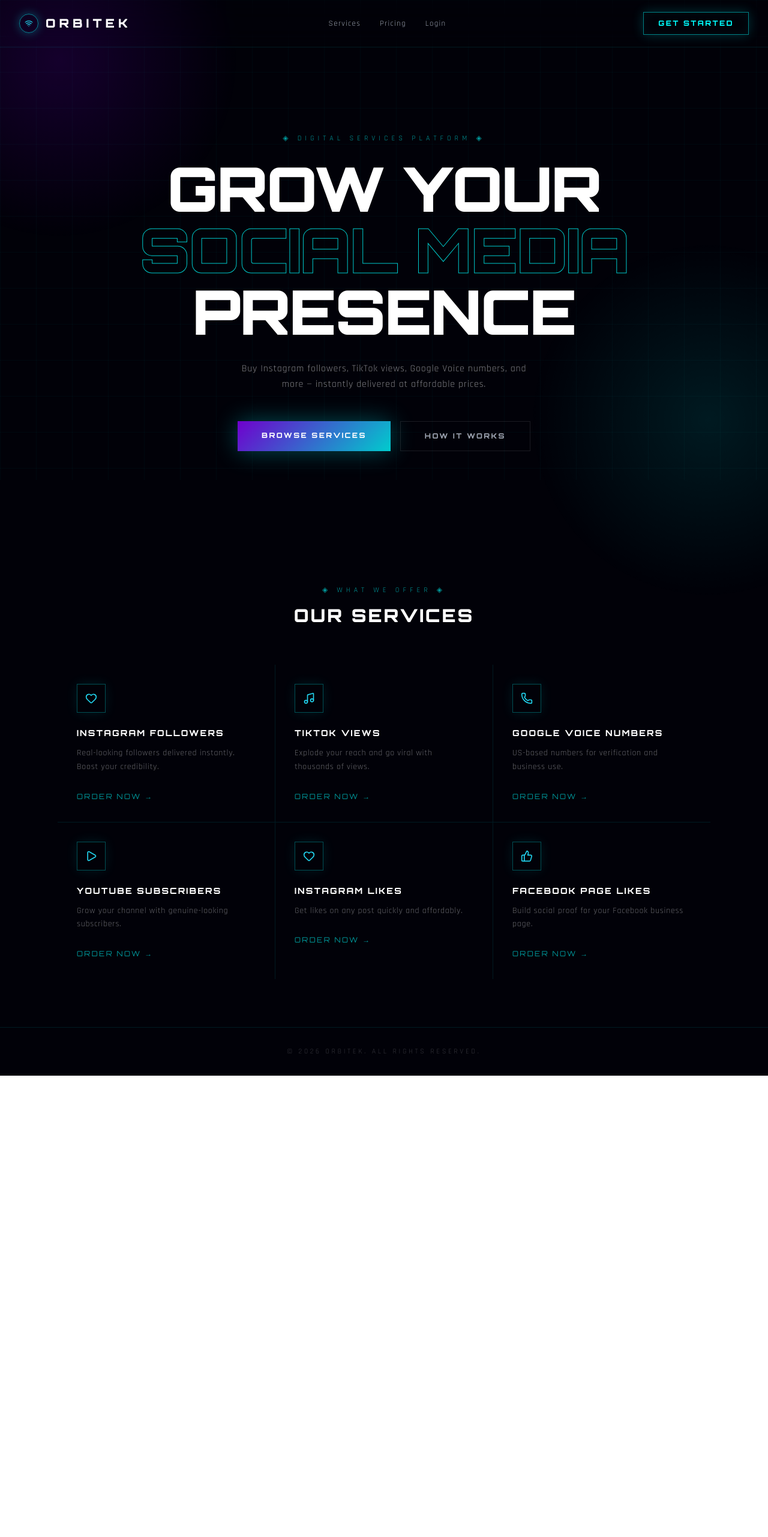
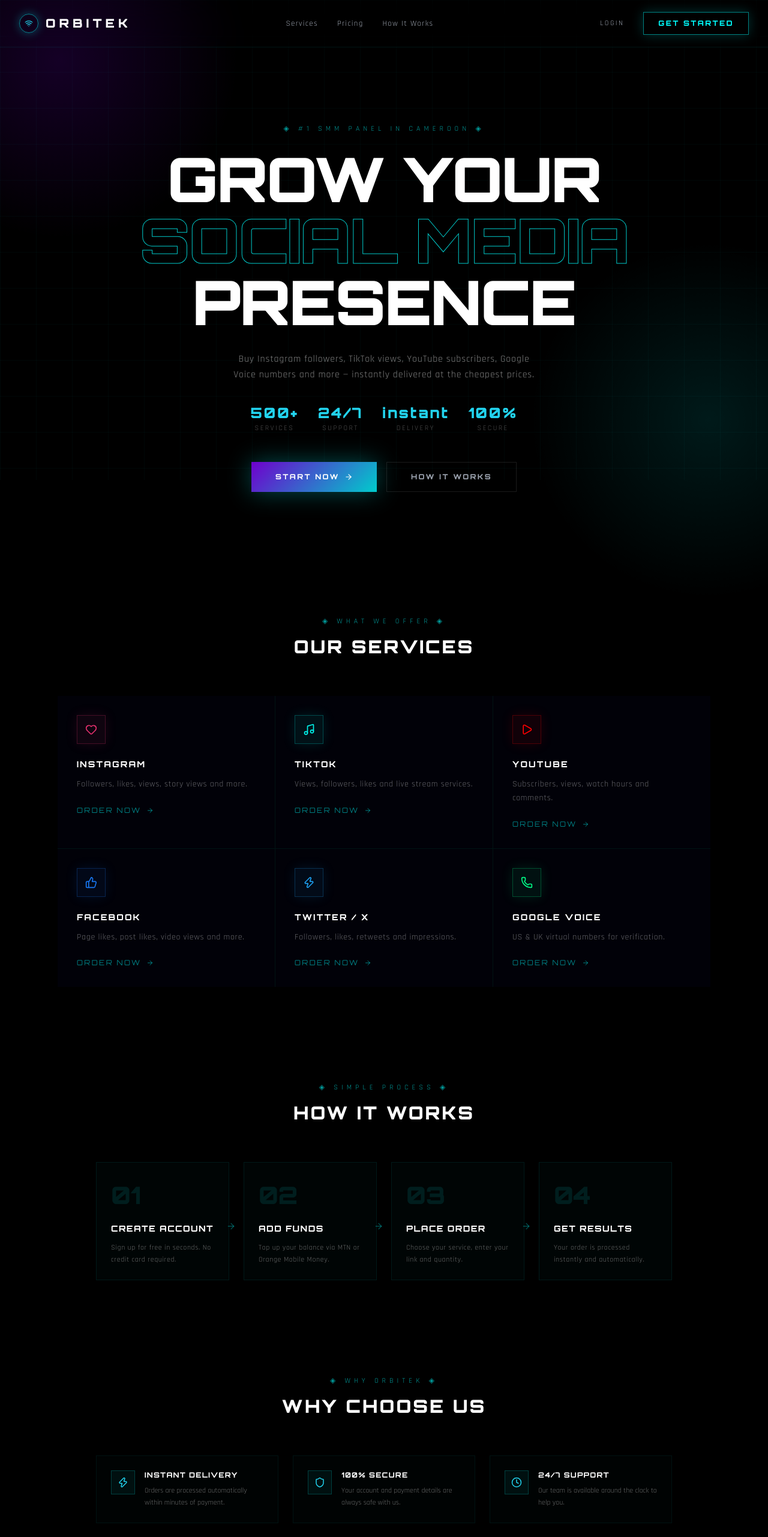
Before and after one commit to michealmaterazii/orbitek, a Next.js app: page / in a window 1280 px wide. Shown: the top 2562 px of the page at 60% size. Before the commit the page ends 1793 px from the top, so only its background shows below. Built offline with nearby package versions, Linux system fonts and the light colour scheme.

Commit message:
update homepage

```diff
--- a/app/page.tsx
+++ b/app/page.tsx
@@ -1,78 +1,109 @@
-import { Wifi, Phone, Heart, ThumbsUp, Play, Music } from "lucide-react";
+import { Wifi, Phone, Heart, ThumbsUp, Play, Music, ArrowRight, CheckCircle, Zap, Shield, Clock } from "lucide-react";
+
 const services = [
-  { title: "Instagram Followers", desc: "Real-looking followers delivered instantly. Boost your credibility.", icon: Heart },
-  { title: "TikTok Views", desc: "Explode your reach and go viral with thousands of views.", icon: Music },
-  { title: "Google Voice Numbers", desc: "US-based numbers for verification and business use.", icon: Phone },
-  { title: "YouTube Subscribers", desc: "Grow your channel with genuine-looking subscribers.", icon: Play },
-  { title: "Instagram Likes", desc: "Get likes on any post quickly and affordably.", icon: Heart },
-  { title: "Facebook Page Likes", desc: "Build social proof for your Facebook business page.", icon: ThumbsUp },
+  { title: "Instagram", desc: "Followers, likes, views, story views and more.", icon: Heart, color: "#E1306C" },
+  { title: "TikTok", desc: "Views, followers, likes and live stream services.", icon: Music, color: "#00F2EA" },
+  { title: "YouTube", desc: "Subscribers, views, watch hours and comments.", icon: Play, color: "#FF0000" },
+  { title: "Facebook", desc: "Page likes, post likes, video views and more.", icon: ThumbsUp, color: "#1877F2" },
+  { title: "Twitter / X", desc: "Followers, likes, retweets and impressions.", icon: Zap, color: "#1DA1F2" },
+  { title: "Google Voice", desc: "US & UK virtual numbers for verification.", icon: Phone, color: "#00FF88" },
+];
+
+const steps = [
+  { step: "01", title: "Create Account", desc: "Sign up for free in seconds. No credit card required." },
+  { step: "02", title: "Add Funds", desc: "Top up your balance via MTN or Orange Mobile Money." },
+  { step: "03", title: "Place Order", desc: "Choose your service, enter your link and quantity." },
+  { step: "04", title: "Get Results", desc: "Your order is processed instantly and automatically." },
+];
+
+const stats = [
+  { value: "500+", label: "Services" },
+  { value: "24/7", label: "Support" },
+  { value: "instant", label: "Delivery" },
+  { value: "100%", label: "Secure" },
 ];
 
 export default function Home() {
   return (
-    <main style={{ fontFamily: "'Orbitron', sans-serif" }} className="min-h-screen bg-[#010108] text-white overflow-hidden">
-
-      {/* Google Font */}
-      <style>{`@import url('https://fonts.googleapis.com/css2?family=Orbitron:wght@400;600;800;900&family=Rajdhani:wght@300;400;500&display=swap');`}</style>
+    <main className="min-h-screen bg-black text-white overflow-hidden" style={{ fontFamily: "'Orbitron', sans-serif" }}>
+      <style>{`@import url('https://fonts.googleapis.com/css2?family=Orbitron:wght@400;600;800;900&family=Rajdhani:wght@300;400;500;600&display=swap');`}</style>
 
       {/* Grid background */}
       <div className="fixed inset-0 z-0" style={{
         backgroundImage: `linear-gradient(rgba(0,255,255,0.03) 1px, transparent 1px), linear-gradient(90deg, rgba(0,255,255,0.03) 1px, transparent 1px)`,
         backgroundSize: '60px 60px'
       }} />
-
-      {/* Glow orbs */}
       <div className="fixed top-[-200px] left-[-200px] w-[600px] h-[600px] rounded-full z-0" style={{ background: 'radial-gradient(circle, rgba(139,0,255,0.15) 0%, transparent 70%)' }} />
       <div className="fixed bottom-[-200px] right-[-200px] w-[600px] h-[600px] rounded-full z-0" style={{ background: 'radial-gradient(circle, rgba(0,255,255,0.1) 0%, transparent 70%)' }} />
 
       <div className="relative z-10">
+
         {/* Navbar */}
-        <nav className="flex items-center justify-between px-8 py-5" style={{ borderBottom: '1px solid rgba(0,255,255,0.1)', backdropFilter: 'blur(20px)' }}>
+        <nav className="flex items-center justify-between px-8 py-5" style={{ borderBottom: '1px solid rgba(0,255,255,0.08)', backdropFilter: 'blur(20px)' }}>
           <div className="flex items-center gap-3">
             <div className="w-8 h-8 rounded-full flex items-center justify-center" style={{ border: '1px solid rgba(0,255,255,0.5)', boxShadow: '0 0 15px rgba(0,255,255,0.3)' }}>
               <Wifi size={14} className="text-cyan-400" />
             </div>
-            <h1 className="text-xl font-black tracking-widest" style={{ color: '#fff', letterSpacing: '0.3em' }}>ORBITEK</h1>
+            <h1 className="text-xl font-black tracking-widest" style={{ letterSpacing: '0.3em' }}>ORBITEK</h1>
           </div>
-          <div className="flex gap-8 text-xs tracking-widest" style={{ fontFamily: "'Rajdhani', sans-serif", fontSize: '13px' }}>
-            {['Services', 'Pricing', 'Login'].map(item => (
-              <a key={item} href={`#${item.toLowerCase()}`} className="text-gray-400 hover:text-cyan-400 transition-colors duration-300">{item}</a>
+          <div className="hidden md:flex gap-8 text-xs tracking-widest" style={{ fontFamily: "'Rajdhani', sans-serif", fontSize: '13px' }}>
+            {['Services', 'Pricing', 'How It Works'].map(item => (
+              <a key={item} href={`#${item.toLowerCase().replace(' ', '-')}`} className="text-gray-400 hover:text-cyan-400 transition-colors duration-300">{item}</a>
             ))}
           </div>
-          <a href="#" className="text-xs font-bold tracking-widest px-6 py-2.5 transition-all duration-300" style={{
-            border: '1px solid rgba(0,255,255,0.5)',
-            color: '#00ffff',
-            boxShadow: '0 0 20px rgba(0,255,255,0.2), inset 0 0 20px rgba(0,255,255,0.05)',
-            letterSpacing: '0.2em'
-          }}>
-            GET STARTED
-          </a>
+          <div className="flex items-center gap-3">
+            <a href="/login" className="text-xs tracking-widest px-5 py-2.5 transition-all duration-300 text-gray-400 hover:text-white hidden md:block" style={{ fontFamily: "'Rajdhani', sans-serif", letterSpacing: '0.2em' }}>
+              LOGIN
+            </a>
+            <a href="/signup" className="text-xs font-bold tracking-widest px-6 py-2.5 transition-all duration-300" style={{
+              border: '1px solid rgba(0,255,255,0.5)',
+              color: '#00ffff',
+              boxShadow: '0 0 20px rgba(0,255,255,0.2)',
+              letterSpacing: '0.2em',
+              fontFamily: "'Orbitron', sans-serif",
+            }}>
+              GET STARTED
+            </a>
+          </div>
         </nav>
 
         {/* Hero */}
-        <section className="flex flex-col items-center justify-center text-center px-6 py-36">
+        <section className="flex flex-col items-center justify-center text-center px-6 py-32">
           <div className="text-xs tracking-[0.5em] mb-6" style={{ color: 'rgba(0,255,255,0.6)', fontFamily: "'Rajdhani', sans-serif" }}>
-            ◈ DIGITAL SERVICES PLATFORM ◈
+            ◈ #1 SMM PANEL IN CAMEROON ◈
           </div>
           <h2 className="font-black leading-none mb-8" style={{ fontSize: 'clamp(3rem, 8vw, 7rem)', letterSpacing: '-0.02em' }}>
             <span className="block text-white">GROW YOUR</span>
             <span className="block" style={{ WebkitTextStroke: '1px rgba(0,255,255,0.8)', color: 'transparent' }}>SOCIAL MEDIA</span>
             <span className="block text-white">PRESENCE</span>
           </h2>
-          <p className="max-w-lg mb-12 leading-relaxed" style={{ fontFamily: "'Rajdhani', sans-serif", color: 'rgba(255,255,255,0.5)', fontSize: '16px', letterSpacing: '0.05em' }}>
-            Buy Instagram followers, TikTok views, Google Voice numbers, and more — instantly delivered at affordable prices.
+          <p className="max-w-lg mb-8 leading-relaxed" style={{ fontFamily: "'Rajdhani', sans-serif", color: 'rgba(255,255,255,0.5)', fontSize: '16px', letterSpacing: '0.05em' }}>
+            Buy Instagram followers, TikTok views, YouTube subscribers, Google Voice numbers and more — instantly delivered at the cheapest prices.
           </p>
-          <div className="flex gap-4">
-            <a href="#services" className="font-bold text-xs tracking-widest px-10 py-4 transition-all duration-300" style={{
+
+          {/* Stats bar */}
+          <div className="flex items-center gap-8 mb-12 flex-wrap justify-center">
+            {stats.map((stat, i) => (
+              <div key={i} className="text-center">
+                <p className="font-black text-cyan-400" style={{ fontSize: '1.5rem', letterSpacing: '0.1em' }}>{stat.value}</p>
+                <p className="text-xs tracking-widest" style={{ fontFamily: "'Rajdhani', sans-serif", color: 'rgba(255,255,255,0.3)', letterSpacing: '0.2em' }}>{stat.label.toUpperCase()}</p>
+              </div>
+            ))}
+          </div>
+
+          <div className="flex gap-4 flex-wrap justify-center">
+            <a href="/signup" className="font-bold text-xs tracking-widest px-10 py-4 transition-all duration-300 flex items-center gap-2" style={{
               background: 'linear-gradient(135deg, rgba(139,0,255,0.8), rgba(0,255,255,0.8))',
               boxShadow: '0 0 40px rgba(0,255,255,0.3)',
-              letterSpacing: '0.2em'
+              letterSpacing: '0.2em',
+              fontFamily: "'Orbitron', sans-serif",
             }}>
-              BROWSE SERVICES
+              START NOW <ArrowRight size={14} />
             </a>
-            <a href="#" className="font-bold text-xs tracking-widest px-10 py-4 transition-all duration-300 text-gray-400 hover:text-white" style={{
+            <a href="#how-it-works" className="font-bold text-xs tracking-widest px-10 py-4 transition-all duration-300 text-gray-400 hover:text-white" style={{
               border: '1px solid rgba(255,255,255,0.1)',
-              letterSpacing: '0.2em'
+              letterSpacing: '0.2em',
+              fontFamily: "'Orbitron', sans-serif",
             }}>
               HOW IT WORKS
             </a>
@@ -85,21 +116,24 @@ export default function Home() {
             <div className="text-xs tracking-[0.5em] mb-4" style={{ color: 'rgba(0,255,255,0.6)', fontFamily: "'Rajdhani', sans-serif" }}>◈ WHAT WE OFFER ◈</div>
             <h3 className="text-3xl font-black tracking-widest">OUR SERVICES</h3>
           </div>
-          <div className="grid grid-cols-1 md:grid-cols-3 gap-px" style={{ background: 'rgba(0,255,255,0.1)' }}>
+          <div className="grid grid-cols-1 md:grid-cols-3 gap-px" style={{ background: 'rgba(0,255,255,0.08)' }}>
             {services.map((service, i) => {
               const Icon = service.icon;
               return (
-                <div key={i} className="p-8 group cursor-pointer transition-all duration-500" style={{ background: '#010108' }}>
-                  <div className="w-12 h-12 flex items-center justify-center mb-6 transition-all duration-300 group-hover:scale-110" style={{
-                    border: '1px solid rgba(0,255,255,0.3)',
-                    boxShadow: '0 0 20px rgba(0,255,255,0.1)'
+                <div key={i} className="p-8 group cursor-pointer transition-all duration-500 relative" style={{ background: '#010108' }}
+                  onMouseEnter={e => (e.currentTarget as HTMLElement).style.background = `${service.color}08`}
+                  onMouseLeave={e => (e.currentTarget as HTMLElement).style.background = '#010108'}>
+                  <div className="w-12 h-12 flex items-center justify-center mb-6 transition-all duration-300" style={{
+                    border: `1px solid ${service.color}40`,
+                    boxShadow: `0 0 20px ${service.color}20`,
+                    background: `${service.color}10`
                   }}>
-                    <Icon size={20} className="text-cyan-400" />
+                    <Icon size={20} style={{ color: service.color }} />
                   </div>
                   <h4 className="font-bold text-sm tracking-widest mb-3" style={{ letterSpacing: '0.15em' }}>{service.title.toUpperCase()}</h4>
                   <p className="text-sm leading-relaxed mb-6" style={{ fontFamily: "'Rajdhani', sans-serif", color: 'rgba(255,255,255,0.4)', letterSpacing: '0.05em' }}>{service.desc}</p>
-                  <a href="#" className="text-xs tracking-widest transition-colors duration-300" style={{ color: 'rgba(0,255,255,0.6)', letterSpacing: '0.2em' }}>
-                    ORDER NOW →
+                  <a href="/signup" className="text-xs tracking-widest flex items-center gap-2 transition-colors duration-300 hover:text-cyan-400" style={{ color: 'rgba(0,255,255,0.5)', letterSpacing: '0.2em', fontFamily: "'Orbitron', sans-serif" }}>
+                    ORDER NOW <ArrowRight size={12} />
                   </a>
                 </div>
               );
@@ -107,10 +141,83 @@ export default function Home() {
           </div>
         </section>
 
+        {/* How it works */}
+        <section id="how-it-works" className="px-8 py-20 max-w-5xl mx-auto">
+          <div className="text-center mb-16">
+            <div className="text-xs tracking-[0.5em] mb-4" style={{ color: 'rgba(0,255,255,0.6)', fontFamily: "'Rajdhani', sans-serif" }}>◈ SIMPLE PROCESS ◈</div>
+            <h3 className="text-3xl font-black tracking-widest">HOW IT WORKS</h3>
+          </div>
+          <div className="grid grid-cols-1 md:grid-cols-4 gap-6">
+            {steps.map((step, i) => (
+              <div key={i} className="relative p-6" style={{ border: '1px solid rgba(0,255,255,0.08)', background: 'rgba(0,255,255,0.02)' }}>
+                <div className="font-black mb-4" style={{ fontSize: '2.5rem', color: 'rgba(0,255,255,0.1)', letterSpacing: '-0.02em' }}>{step.step}</div>
+                <h4 className="font-bold text-sm tracking-widest mb-3" style={{ letterSpacing: '0.1em' }}>{step.title.toUpperCase()}</h4>
+                <p className="text-xs leading-relaxed" style={{ fontFamily: "'Rajdhani', sans-serif", color: 'rgba(255,255,255,0.4)', letterSpacing: '0.05em' }}>{step.desc}</p>
+                {i < steps.length - 1 && (
+                  <div className="hidden md:block absolute top-1/2 -right-3 z-10">
+                    <ArrowRight size={16} style={{ color: 'rgba(0,255,255,0.3)' }} />
+                  </div>
+                )}
+              </div>
+            ))}
+          </div>
+        </section>
+
+        {/* Why choose us */}
+        <section className="px-8 py-20 max-w-5xl mx-auto">
+          <div className="text-center mb-16">
+            <div className="text-xs tracking-[0.5em] mb-4" style={{ color: 'rgba(0,255,255,0.6)', fontFamily: "'Rajdhani', sans-serif" }}>◈ WHY ORBITEK ◈</div>
+            <h3 className="text-3xl font-black tracking-widest">WHY CHOOSE US</h3>
+          </div>
+          <div className="grid grid-cols-1 md:grid-cols-3 gap-6">
+            {[
+              { icon: Zap, title: "Instant Delivery", desc: "Orders are processed automatically within minutes of payment." },
+              { icon: Shield, title: "100% Secure", desc: "Your account and payment details are always safe with us." },
+              { icon: Clock, title: "24/7 Support", desc: "Our team is available around the clock to help you." },
+              { icon: CheckCircle, title: "Best Prices", desc: "We offer the most competitive prices in Cameroon." },
+              { icon: Phone, title: "Mobile Money", desc: "Pay easily with MTN or Orange Mobile Money." },
+              { icon: Wifi, title: "Auto Fulfillment", desc: "Orders are fulfilled automatically — no manual processing." },
+            ].map((item, i) => {
+              const Icon = item.icon;
+              return (
+                <div key={i} className="p-6 flex gap-4" style={{ border: '1px solid rgba(0,255,255,0.06)', background: 'rgba(0,255,255,0.01)' }}>
+                  <div className="w-10 h-10 flex items-center justify-center shrink-0" style={{ border: '1px solid rgba(0,255,255,0.2)', background: 'rgba(0,255,255,0.05)' }}>
+                    <Icon size={18} className="text-cyan-400" />
+                  </div>
+                  <div>
+                    <h4 className="font-bold text-xs tracking-widest mb-2" style={{ letterSpacing: '0.1em' }}>{item.title.toUpperCase()}</h4>
+                    <p className="text-xs leading-relaxed" style={{ fontFamily: "'Rajdhani', sans-serif", color: 'rgba(255,255,255,0.4)' }}>{item.desc}</p>
+                  </div>
+                </div>
+              );
+            })}
+          </div>
+        </section>
+
+        {/* CTA */}
+        <section className="px-8 py-24 text-center">
+          <div className="max-w-2xl mx-auto p-12" style={{ border: '1px solid rgba(0,255,255,0.1)', background: 'rgba(0,255,255,0.02)' }}>
+            <div className="text-xs tracking-[0.5em] mb-6" style={{ color: 'rgba(0,255,255,0.6)', fontFamily: "'Rajdhani', sans-serif" }}>◈ GET STARTED TODAY ◈</div>
+            <h3 className="font-black mb-4" style={{ fontSize: 'clamp(1.5rem, 4vw, 3rem)', letterSpacing: '0.05em' }}>READY TO GROW?</h3>
+            <p className="mb-8 leading-relaxed" style={{ fontFamily: "'Rajdhani', sans-serif", color: 'rgba(255,255,255,0.4)', fontSize: '16px' }}>
+              Join thousands of creators and businesses growing their social media with Orbitek.
+            </p>
+            <a href="/signup" className="inline-flex items-center gap-2 font-bold text-xs tracking-widest px-12 py-4 transition-all duration-300 hover:opacity-90" style={{
+              background: 'linear-gradient(135deg, rgba(139,0,255,0.8), rgba(0,255,255,0.8))',
+              boxShadow: '0 0 40px rgba(0,255,255,0.3)',
+              letterSpacing: '0.2em',
+              fontFamily: "'Orbitron', sans-serif",
+            }}>
+              CREATE FREE ACCOUNT <ArrowRight size={14} />
+            </a>
+          </div>
+        </section>
+
         {/* Footer */}
-        <footer className="px-8 py-8 text-center text-xs tracking-widest" style={{ borderTop: '1px solid rgba(0,255,255,0.1)', color: 'rgba(255,255,255,0.2)', fontFamily: "'Rajdhani', sans-serif", letterSpacing: '0.3em' }}>
-          © 2026 ORBITEK. ALL RIGHTS RESERVED.
+        <footer className="px-8 py-8 text-center text-xs tracking-widest" style={{ borderTop: '1px solid rgba(0,255,255,0.08)', color: 'rgba(255,255,255,0.2)', fontFamily: "'Rajdhani', sans-serif", letterSpacing: '0.3em' }}>
+          © 2026 ORBITEK. ALL RIGHTS RESERVED. · <a href="/login" className="hover:text-cyan-400 transition-colors">LOGIN</a> · <a href="/signup" className="hover:text-cyan-400 transition-colors">SIGN UP</a>
         </footer>
+
       </div>
     </main>
   );
```
